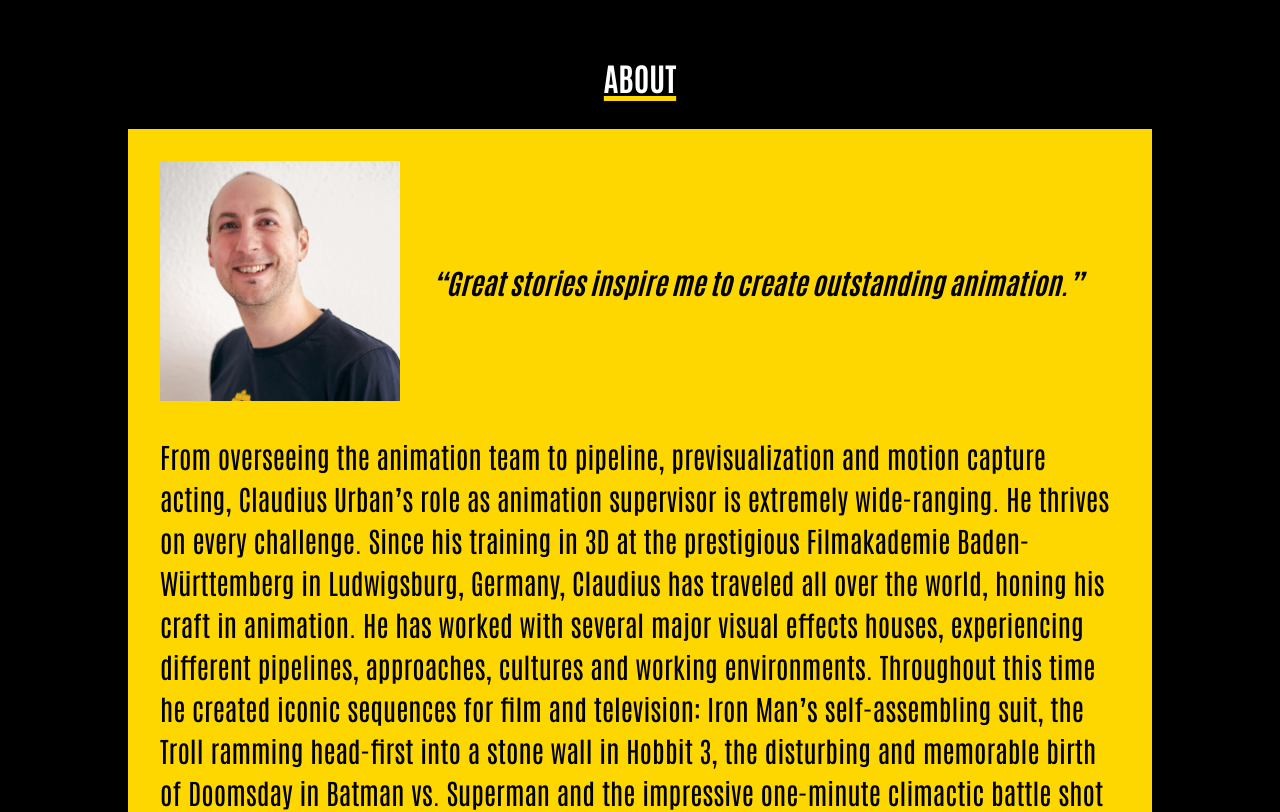
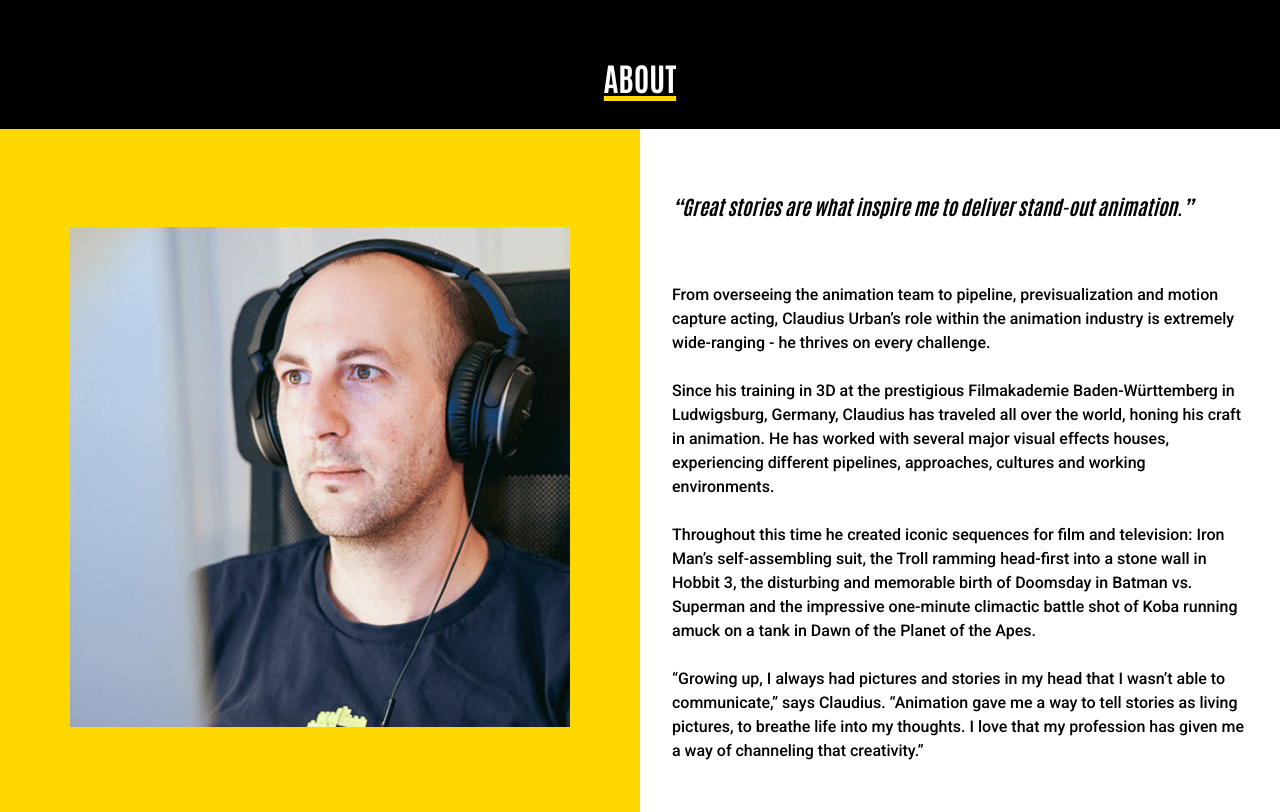
Before and after one commit to IsabellUrban/website-claudius, a Next.js app: page / in a window 1280 px wide. Shown: the part 680-1492 px from the top of the page. Built offline with nearby package versions, Linux system fonts and the light colour scheme.

Commit message:
fix about section css

```diff
--- a/components/Aboutsection/Aboutsection.js
+++ b/components/Aboutsection/Aboutsection.js
@@ -2,46 +2,47 @@ import styled from "styled-components";
 import Image from "next/image";
 import Claudius_500x500 from "@/public/images/Claudius_500x500.jpg";
 import Headline from "@/components/Headline/Headline";
-import DropDown from "./DropDown";
 
 
-export default function Aboutsection({headline}) {
+export default function Aboutsection() {
     return (
       <AboutSection>
         <StyledContainer>
           <Headline headline={"about"} />
 
           <AboutContent>
-            <HeaderWrapper>
+            <StyledBackground>
               <ImageWrapper>
                 <StyledImage
                   src={Claudius_500x500}
                   alt="Picture of Claudius Urban"
                 />
               </ImageWrapper>
-              <TextWrapper>
-                <StyledQuote>
-                  “Great stories inspire me to create outstanding animation.”
-                </StyledQuote>
-              </TextWrapper>
-            </HeaderWrapper>
-
+            </StyledBackground>
             <TextWrapper>
+              <StyledQuote>
+                “Great stories are what inspire me to deliver stand-out
+                animation.”
+              </StyledQuote>
               <StyledText>
                 From overseeing the animation team to pipeline, previsualization
-                and motion capture acting, Claudius Urban’s role as animation
-                supervisor is extremely wide-ranging. He thrives on every
-                challenge. Since his training in 3D at the prestigious
-                Filmakademie Baden-Württemberg in Ludwigsburg, Germany, Claudius
-                has traveled all over the world, honing his craft in animation.
-                He has worked with several major visual effects houses,
-                experiencing different pipelines, approaches, cultures and
-                working environments. Throughout this time he created iconic
-                sequences for film and television: Iron Man’s self-assembling
-                suit, the Troll ramming head-first into a stone wall in Hobbit
-                3, the disturbing and memorable birth of Doomsday in Batman vs.
-                Superman and the impressive one-minute climactic battle shot of
-                Koba running amuck on a tank in Dawn of the Planet of the Apes.
+                and motion capture acting, Claudius Urban’s role within the
+                animation industry is extremely wide-ranging - he thrives on
+                every challenge. <br />
+                <br />
+                Since his training in 3D at the prestigious Filmakademie
+                Baden-Württemberg in Ludwigsburg, Germany, Claudius has traveled
+                all over the world, honing his craft in animation. He has worked
+                with several major visual effects houses, experiencing different
+                pipelines, approaches, cultures and working environments. <br />
+                <br />
+                Throughout this time he created iconic sequences for film and
+                television: Iron Man’s self-assembling suit, the Troll ramming
+                head-first into a stone wall in Hobbit 3, the disturbing and
+                memorable birth of Doomsday in Batman vs. Superman and the
+                impressive one-minute climactic battle shot of Koba running
+                amuck on a tank in Dawn of the Planet of the Apes. <br />
+                <br />
                 “Growing up, I always had pictures and stories in my head that I
                 wasn’t able to communicate,” says Claudius. “Animation gave me a
                 way to tell stories as living pictures, to breathe life into my
@@ -49,8 +50,6 @@ export default function Aboutsection({headline}) {
                 channeling that creativity.”
               </StyledText>
             </TextWrapper>
-
-            <DropDown />
           </AboutContent>
         </StyledContainer>
       </AboutSection>
@@ -71,69 +70,84 @@ export default function Aboutsection({headline}) {
     `;
 
     const AboutContent = styled.div`
-    display: flex;
-    align-items: center;
-    justify-content: center;
-    flex-direction: column;
-    padding: 1rem ;
-    background-color: var(--yellow);
-    width: 80%;
+      display: flex;
+      align-items: center;
+      justify-content: center;
+      flex-direction: column;
+      background-color: var(--black);
+      width: 100%;
 
-    @media (min-width: 768px) {
-      padding: 2rem;
-    }
+      @media (min-width: 768px) {
+      flex-direction: row;
+      background-color: var(--yellow);
+      }
     `;
 
-    const HeaderWrapper = styled.div`
+    const StyledBackground = styled.div`
       display: flex;
-      flex-direction: row;
-      align-items: center;
       width: 100%;
+
+      @media (min-width: 768px) {
+        width: 50%;
+      }
 `;
     const ImageWrapper = styled.div`
-        position: relative;
-        width: 40vh;
-        height: auto;
+      position: relative;
+      width: 100%;
+      height: auto;
+      padding: 1rem;
 
-        @media (min-width: 768px) {
-          width: 30vh;
-          height: auto;
-        }
+      @media (min-width: 768px) {
+      padding: 2rem;
+      }
     `;
 
     const StyledImage = styled(Image)`
       width: 100%;
-      height: 100%;
-      object-fit: cover;
+      max-height: 200px;
+      object-fit: contain;
+
+      @media (min-width: 768px) {
+        max-height: 200vh;
+      }
     `;
 
     const TextWrapper = styled.div`
       display: flex;
       position: relative;
       justify-content: center;
+      flex-direction: column;
+      width: 100%;
+      padding: 1rem;
+      background-color: var(--white);
+
+      @media (min-width: 768px) {
+        width: 50%;
+        padding: 2rem;
+      }
     `;
 
   const StyledQuote = styled.h3`
     font-size: 0.95rem;
     color: var(--black);
     font-style: italic;;
-    padding: 1rem;
+    padding: 1rem 0rem;
 
     @media (min-width: 768px) {
-      font-size: 1.75rem;
-      padding: 2rem;
+      font-size: 1.25rem;
+      padding: 2rem 0rem;
     }
   `;
 
     const StyledText = styled.p`
-      font-size: 0.75rem;
+      font: var(--bodytext);
       color: var(--black);
       line-height: 1.5;
       text-align: left;
       padding: 1rem 0rem;
 
       @media (min-width: 768px) {
-        font-size: 1.75rem;
+        font-size: 1rem;
         padding: 2rem 0rem;
       }
     `;
--- a/styles.js
+++ b/styles.js
@@ -1,10 +1,16 @@
 import { createGlobalStyle } from "styled-components";
 import {Antonio} from "next/font/google"
+import {Roboto} from "next/font/google"
 
 const antonio = Antonio({
   subsets: ["latin"],
   weight: ["200", "400", "700"],
 })
+
+const roboto = Roboto({
+  subsets: ["latin"],
+  weight: ["300", "400", "500", "700"],
+});
 
 export default createGlobalStyle`
   *,
@@ -22,12 +28,14 @@ export default createGlobalStyle`
     --black: #000;
     --white: #fff;
     --grey: #f0f0f0;
+
+    --bodytext: 500 0.75rem ${roboto.style.fontFamily}, system-ui;
   }
 
   body {
     margin: 0;
     padding: 0;
-    font-family: ${antonio.style.fontFamily}, system-ui;
+    font-family: ${antonio.style.fontFamily}, ${roboto.style.fontFamily}, system-ui;
   }
 
   input, select, button {
```
Also changed, not shown: public/images/Claudius_500x500.jpg.
